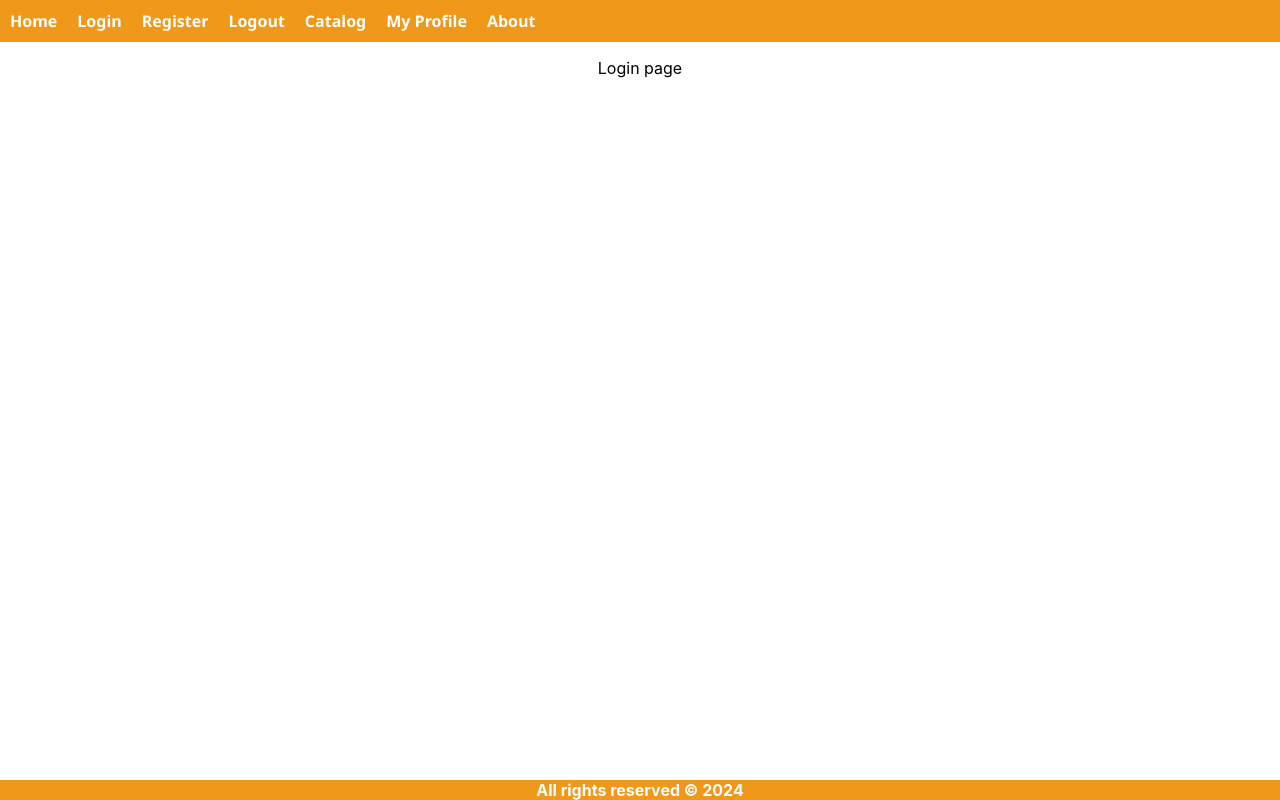
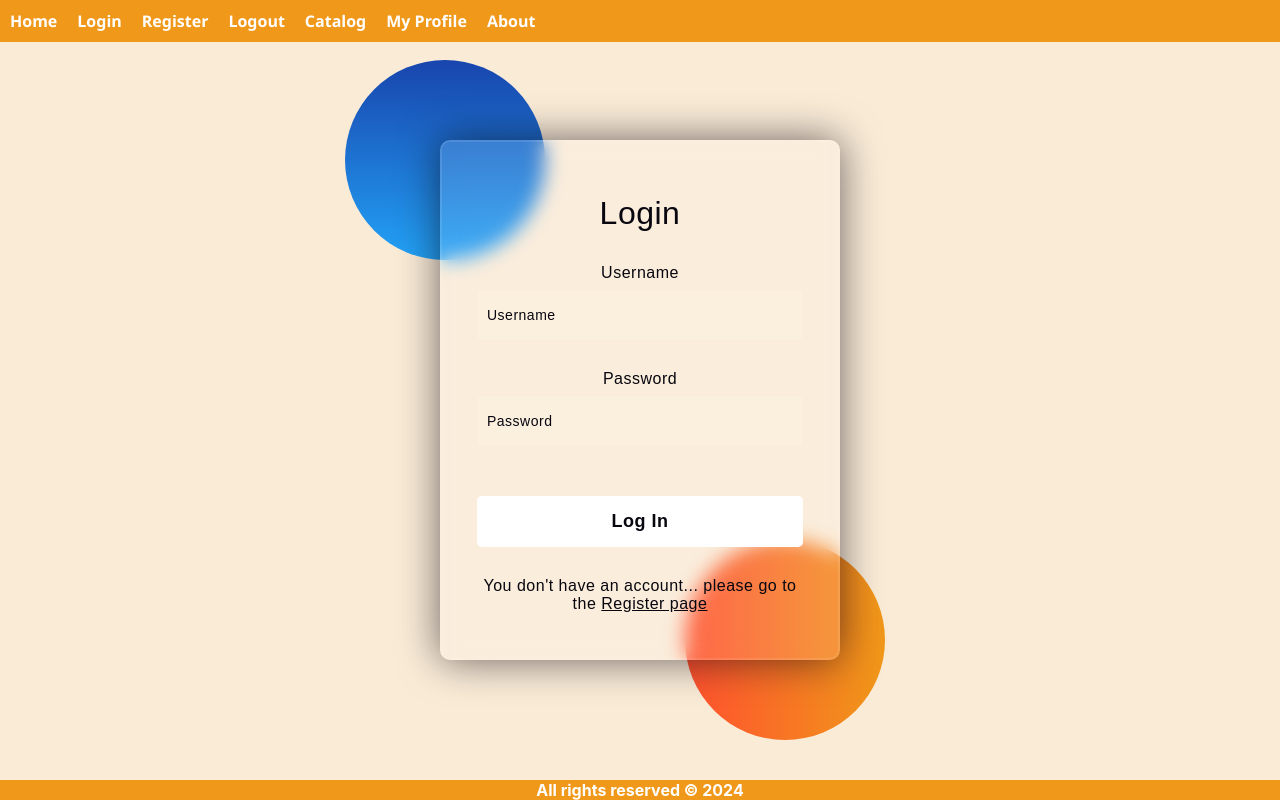
Before and after one commit to EmilPopovski24/TheNovelClub, a React (Create React App) app in the folder thenovelclub/: page /login in a window 1280 px wide. Built offline with nearby package versions, Linux system fonts and the light colour scheme.

Commit message:
Login page stylization

```diff
--- a/thenovelclub/src/App.js
+++ b/thenovelclub/src/App.js
@@ -11,12 +11,14 @@ function App() {
   return (
     <div className="App">
       <Header />
+      <div className='main-content'>
       <Routes>
           <Route path='/' element={<Home />} />
           <Route path='/login' element={<Login />} />
           <Route path='/register' element={<Register />} />
           <Route path='/logout' element={<Logout />} />
       </Routes>
+      </div>
       < Footer />
     </div>
   );
--- a/thenovelclub/src/components/Login/Login.css
+++ b/thenovelclub/src/components/Login/Login.css
@@ -0,0 +1,123 @@
+*,
+*:before,
+*:after{
+    padding: 0;
+    margin: 0;
+    box-sizing: border-box;
+}
+body{
+    background-color: antiquewhite;
+    /* background-color: #080710; */
+}
+.background{
+    width: 430px;
+    height: 520px;
+    position: absolute;
+    transform: translate(-50%,-50%);
+    left: 50%;
+    top: 50%;
+}
+.background .shape{
+    height: 200px;
+    width: 200px;
+    position: absolute;
+    border-radius: 50%;
+}
+.shape:first-child{
+    background: linear-gradient(
+        #1845ad,
+        #23a2f6
+    );
+    left: -80px;
+    top: -80px;
+}
+.shape:last-child{
+    background: linear-gradient(
+        to right,
+        #ff512f,
+        #f09819
+    );
+    right: -30px;
+    bottom: -80px;
+}
+.login-form{
+    height: 520px;
+    width: 400px;
+    background-color: rgba(255,255,255,0.13);
+    position: absolute;
+    transform: translate(-50%,-50%);
+    top: 50%;
+    left: 50%;
+    border-radius: 10px;
+    backdrop-filter: blur(10px);
+    border: 2px solid rgba(255,255,255,0.1);
+    box-shadow: 0 0 40px rgba(8,7,16,0.6);
+    padding: 50px 35px;
+}
+form *{
+    font-family: 'Poppins',sans-serif;
+    color:#080710;
+    /* color: #ffffff; */
+    letter-spacing: 0.5px;
+    outline: none;
+    border: none;
+}
+form h3{
+    font-size: 32px;
+    font-weight: 500;
+    line-height: 42px;
+    text-align: center;
+}
+
+label{
+    display: block;
+    margin-top: 30px;
+    font-size: 16px;
+    font-weight: 500;
+}
+input{
+    display: block;
+    height: 50px;
+    width: 100%;
+    background-color: rgba(255,255,255,0.07);
+    border-radius: 3px;
+    padding: 0 10px;
+    margin-top: 8px;
+    font-size: 14px;
+    font-weight: 300;
+}
+::placeholder{
+    color:#080710
+    /* color: #e5e5e5; */
+}
+button{
+    margin-top: 50px;
+    width: 100%;
+    background-color: #ffffff;
+    color: #080710;
+    padding: 15px 0;
+    font-size: 18px;
+    font-weight: 600;
+    border-radius: 5px;
+    cursor: pointer;
+}
+
+.re-route{
+  margin-top: 30px;
+  display: flex;
+}
+
+.re-route div{
+  background: red;
+  width: 150px;
+  border-radius: 3px;
+  padding: 5px 10px 10px 5px;
+  background-color: rgba(255,255,255,0.27);
+  color:#080710;
+  /* color: #eaf0fb; */
+  text-align: center;
+}
+
+.re-route div:hover{
+  background-color: rgba(255,255,255,0.47);
+}
--- a/thenovelclub/src/components/Login/Login.js
+++ b/thenovelclub/src/components/Login/Login.js
@@ -1,7 +1,27 @@
-
+import { Link } from "react-router-dom";
+import './Login.css';
 
 export const Login = () => {
     return (
-        <p>Login page</p>
+        <>
+        <div className="background">
+            <div className="shape"></div>
+            <div className="shape"></div>
+        </div>
+        <form className="login-form">
+            <h3>Login</h3>
+
+            <label htmlFor="username">Username</label>
+            <input type="text" placeholder="Username" id="username" />
+
+            <label htmlFor="password">Password</label>
+            <input type="password" placeholder="Password" id="password" />
+
+            <button>Log In</button>
+            <div className="re-route">
+                <p>You don't have an account... please go to the <Link to="/client-register">Register page</Link></p>
+            </div>
+        </form>
+        </>
     )
 }
```
